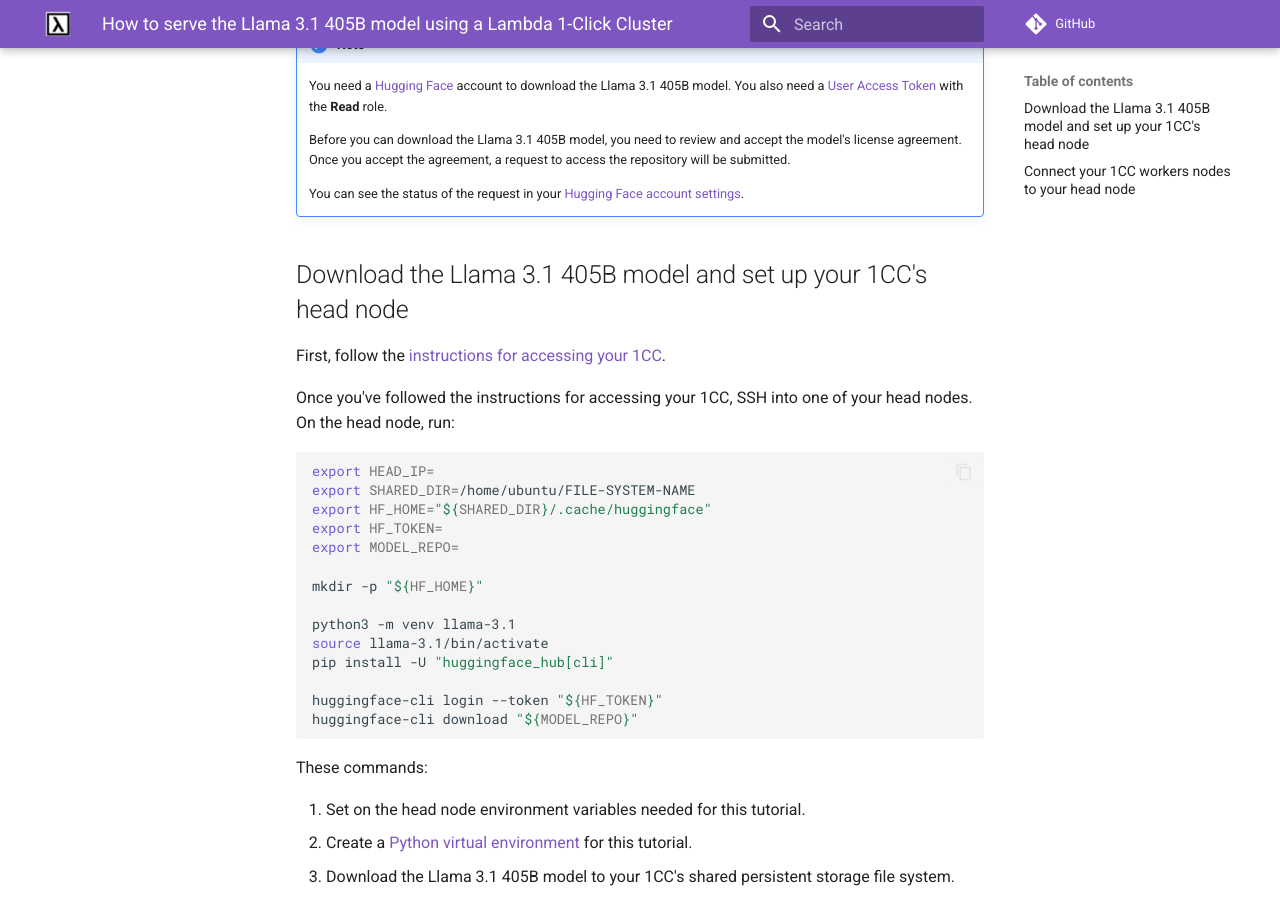
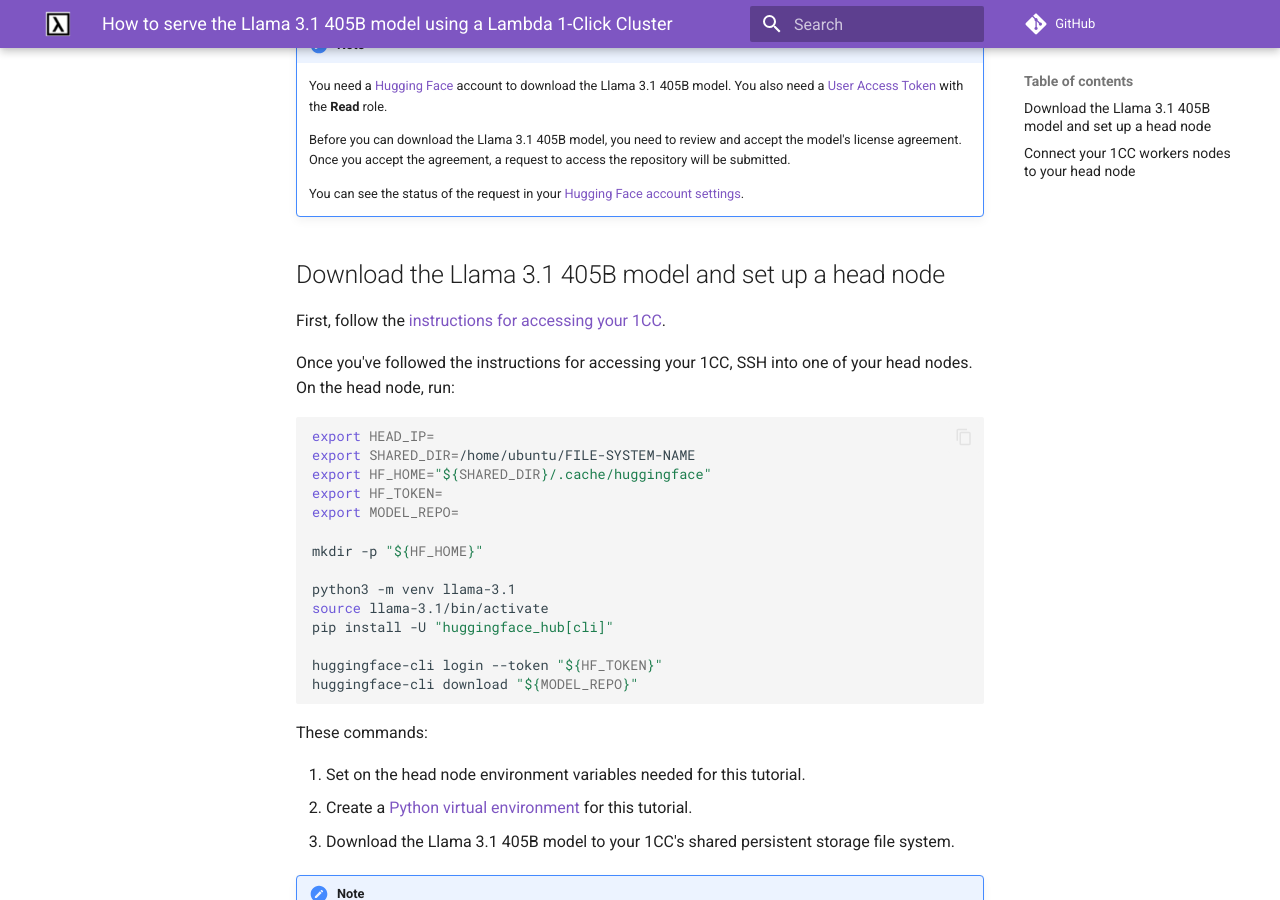
Before and after one commit to cbrownstein-lambda/lambda-docs-mkdocs, an MkDocs documentation site: the page built from docs/1-click-clusters/serving-llama-3_1-405b.md, in a window 1280 px wide and 900 px high, scrolled down 355 px. Built offline with MkDocs 1.6.1 and Material for MkDocs 9.7.7, drawn with Linux system fonts in a browser that asks for light colours; comment, search, counter and statistics services are not loaded.

Commit message:
Be more accurate

```diff
--- a/docs/1-click-clusters/serving-llama-3_1-405b.md
+++ b/docs/1-click-clusters/serving-llama-3_1-405b.md
@@ -26,7 +26,7 @@
     You can see the status of the request in your
     [Hugging Face account settings](https://huggingface.co/settings/gated-repos).
 
-## Download the Llama 3.1 405B model and set up your 1CC's head node
+## Download the Llama 3.1 405B model and set up a head node
 
 First, follow the
 [instructions for accessing your 1CC](https://docs.lambdalabs.com/1-click-clusters/getting-started#accessing-your-1-click-cluster).
```
